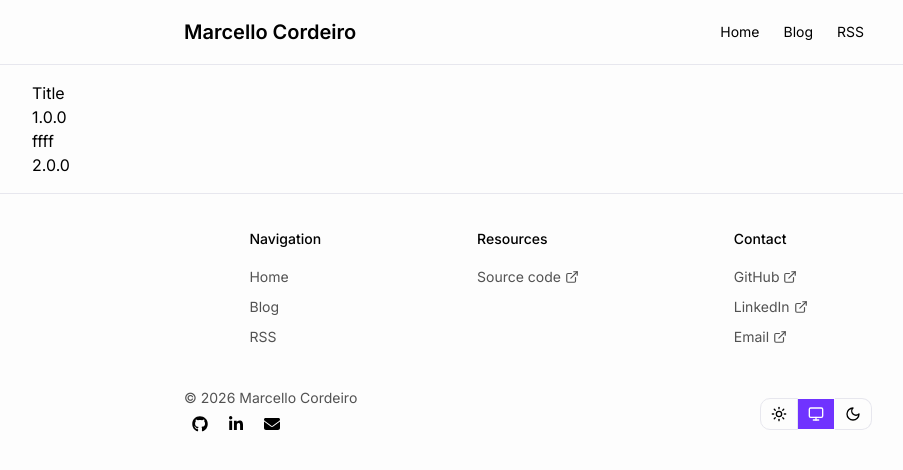
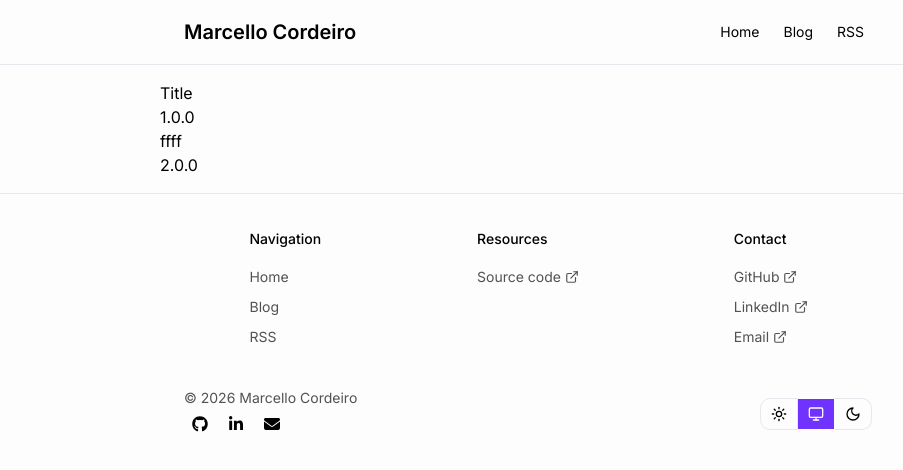
Before and after one commit to marcellocordeiro/marcellocordeiro.com, a Next.js app: page /changelog in a window 1280 px wide. Shown: the top 470 px of the page, without its empty margins (112-1015 px from the left). Built offline with nearby package versions, Linux system fonts and the light colour scheme.

Commit message:
minor fixes

```diff
--- a/src/app/blog/[slug]/page.tsx
+++ b/src/app/blog/[slug]/page.tsx
@@ -35,7 +35,7 @@ export default async function Page({ params }: Props) {
   const { title, Content } = current;
 
   return (
-    <Typography className="mx-auto">
+    <Typography>
       <Link href="/blog">{"<- Back"}</Link>
 
       <h1 className="mt-4">{title}</h1>
--- a/src/app/blog/page.tsx
+++ b/src/app/blog/page.tsx
@@ -30,5 +30,5 @@ export default function Page() {
     </Link>
   ));
 
-  return <Typography className="mx-auto flex flex-col gap-4">{items}</Typography>;
+  return <Typography className="flex flex-col gap-4">{items}</Typography>;
 }
--- a/src/app/globals.css
+++ b/src/app/globals.css
@@ -140,4 +140,9 @@
   .h-header {
     height: var(--header-height);
   }
+
+  .wrapper {
+    @apply max-w-3xl px-4;
+    margin-inline: auto;
+  }
 }
--- a/src/app/page.tsx
+++ b/src/app/page.tsx
@@ -6,7 +6,7 @@ export default function Page() {
   const posts = getBlogPosts();
 
   return (
-    <Typography className="mx-auto w-full">
+    <Typography>
       <h1>Welcome</h1>
       <h2>About Me</h2>
       <ul>
--- a/src/components/container.tsx
+++ /dev/null
@@ -1,14 +0,0 @@
-import { cn } from "@/lib/utils";
-
-export interface ContainerProps {
-  className?: string;
-  children: React.ReactNode;
-}
-
-export function Container({ className, children }: ContainerProps) {
-  return (
-    <div className="mx-auto max-w-7xl sm:px-6 lg:px-8">
-      <div className={cn("mx-auto max-w-5xl px-4", className)}>{children}</div>
-    </div>
-  );
-}
--- a/src/components/footer.tsx
+++ b/src/components/footer.tsx
@@ -9,7 +9,7 @@ export function Footer() {
     <footer className="border-t py-8">
       <div className="mx-auto max-w-3xl px-10">
         {/* Top grid */}
-        <div className="grid grid-cols-[repeat(auto-fit,minmax(150px,1fr))] justify-items-center gap-10">
+        <div className="grid grid-cols-[repeat(auto-fit,minmax(100px,1fr))] justify-items-center gap-10">
           <FooterLinks />
         </div>
 
--- a/src/components/header.tsx
+++ b/src/components/header.tsx
@@ -15,30 +15,6 @@ import {
 import { Sheet, SheetContent, SheetTrigger } from "@/components/ui/sheet";
 import { AUTHOR } from "@/config/constants";
 import { HouseIcon, type IconType, MenuClosedIcon, NewspaperIcon, RssIcon } from "@/config/icons";
-
-export interface NavbarItem {
-  href: Route;
-  label: string;
-  icon: IconType;
-}
-
-export const navbarItems: NavbarItem[] = [
-  {
-    href: "/",
-    label: "Home",
-    icon: HouseIcon,
-  },
-  {
-    href: "/blog",
-    label: "Blog",
-    icon: NewspaperIcon,
-  },
-  {
-    href: "/rss.xml",
-    label: "RSS",
-    icon: RssIcon,
-  },
-] as const;
 
 export function Header() {
   const pathname = usePathname();
@@ -72,7 +48,7 @@ export function Header() {
   });
 
   return (
-    <header className="sticky top-0 border-b bg-background/80 backdrop-blur">
+    <header className="sticky top-0 z-10 border-b bg-background/80 backdrop-blur">
       <NavigationMenu className="h-header mx-auto max-w-3xl justify-between px-10">
         <Link className="text-xl font-semibold whitespace-nowrap" href="/">
           {AUTHOR.name}
@@ -100,3 +76,27 @@ export function Header() {
     </header>
   );
 }
+
+interface NavbarItem {
+  href: Route;
+  label: string;
+  icon: IconType;
+}
+
+const navbarItems: NavbarItem[] = [
+  {
+    href: "/",
+    label: "Home",
+    icon: HouseIcon,
+  },
+  {
+    href: "/blog",
+    label: "Blog",
+    icon: NewspaperIcon,
+  },
+  {
+    href: "/rss.xml",
+    label: "RSS",
+    icon: RssIcon,
+  },
+] as const;
--- a/src/components/layout.tsx
+++ b/src/components/layout.tsx
@@ -1,4 +1,3 @@
-import { Container } from "@/components/container";
 import { Footer } from "@/components/footer";
 import { Header } from "@/components/header";
 
@@ -10,11 +9,7 @@ export function Layout({ children }: LayoutProps) {
   return (
     <>
       <Header />
-
-      <Container>
-        <main className="mx-auto w-full flex-auto py-4">{children}</main>
-      </Container>
-
+      <main className="wrapper py-4">{children}</main>
       <Footer />
     </>
   );
```
Also changed, not shown: 1 other file (tests, documents, lock files or other folders).
